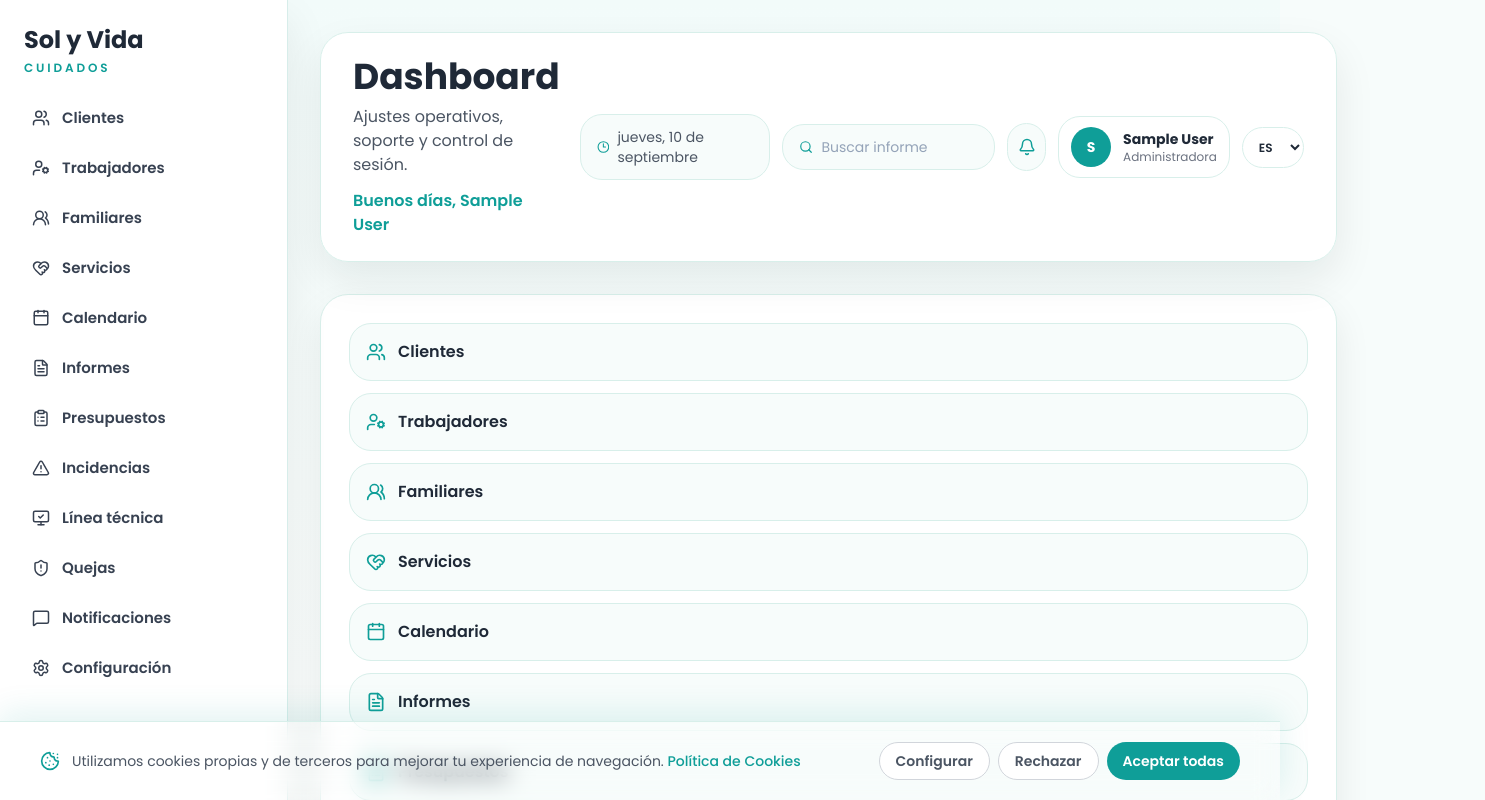
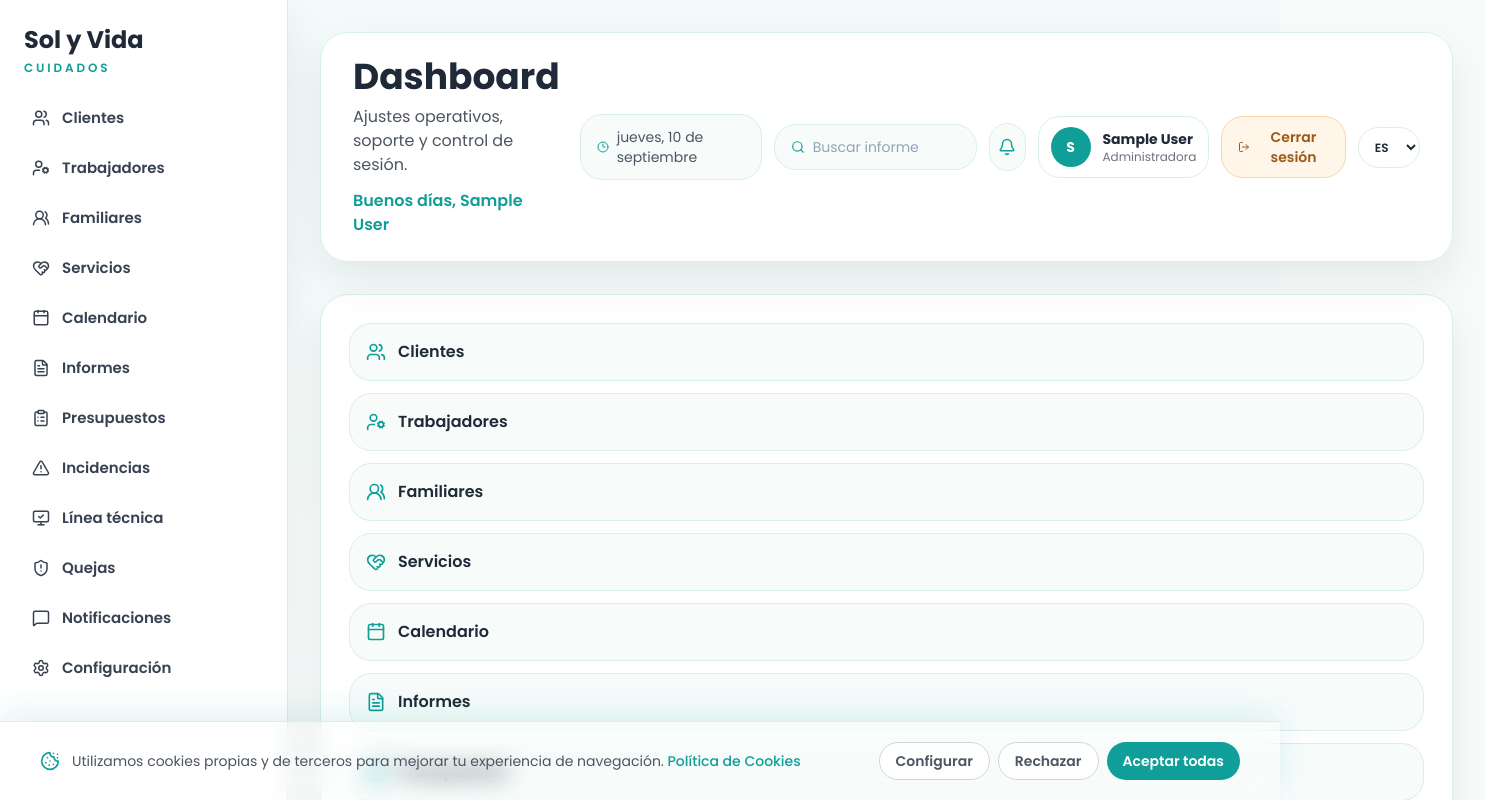
Before and after one commit to aylem-mdh/sol-y-vida-frontend, a React (Vite) app: page /admin in a window 1280 px wide. Shown: the top 800 px of the page, 1485 px wide, since content can reach past the window. Built offline with nearby package versions, Linux system fonts and the light colour scheme; no server answers; sample sign-in values are in the browser's storage.

Commit message:
Restore clear logout action in topbar user area

```diff
--- a/src/components/dashboard/Topbar.tsx
+++ b/src/components/dashboard/Topbar.tsx
@@ -1,8 +1,9 @@
-import { Bell, Clock3, Search } from "lucide-react";
+import { Bell, Clock3, LogOut, Search } from "lucide-react";
 import { useEffect, useMemo, useState } from "react";
 import { useNavigate } from "react-router-dom";
 import { useTranslation } from "react-i18next";
 import { getNotifications } from "../../services/notificationService";
+import { clearSession } from "../../services/authService";
 
 type Props = {
   title: string;
@@ -67,6 +68,11 @@ export default function Topbar({
       : hour < 20
       ? t("topbar.goodAfternoon")
       : t("topbar.goodEvening");
+
+  function logout() {
+    clearSession();
+    navigate("/login");
+  }
 
   useEffect(() => {
     let mounted = true;
@@ -154,6 +160,15 @@ export default function Topbar({
             </div>
           </div>
 
+          <button
+            type="button"
+            onClick={logout}
+            className="inline-flex items-center justify-center gap-2 rounded-2xl border border-[#F7D7AA] bg-[#FFF5E8] px-4 py-2.5 text-sm font-semibold text-[#9A5A13] transition duration-300 hover:bg-[#FDEFD8]"
+          >
+            <LogOut size={16} />
+            {t("common.logout")}
+          </button>
+
           <select
             value={i18n.language}
             onChange={(event) => i18n.changeLanguage(event.target.value)}
```
